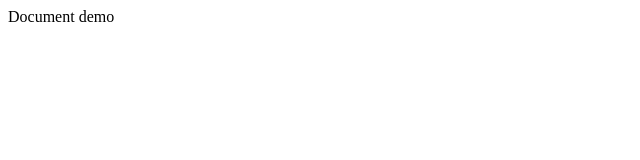
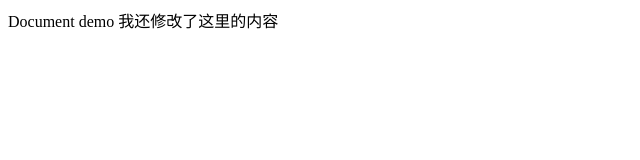
Before and after one commit to KairongChen-l/git-demo, a plain HTML site: page index.html in a window 1280 px wide. Shown: the whole page, without its empty margins (0-640 px from the left). Drawn offline with Linux system fonts and the light colour scheme.

Commit message:
修改了内容

```diff
--- a/index.html
+++ b/index.html
@@ -7,5 +7,9 @@
     </head>
     <body>
         demo
+
+
+
+        我还修改了这里的内容
     </body>
 </html>
```
